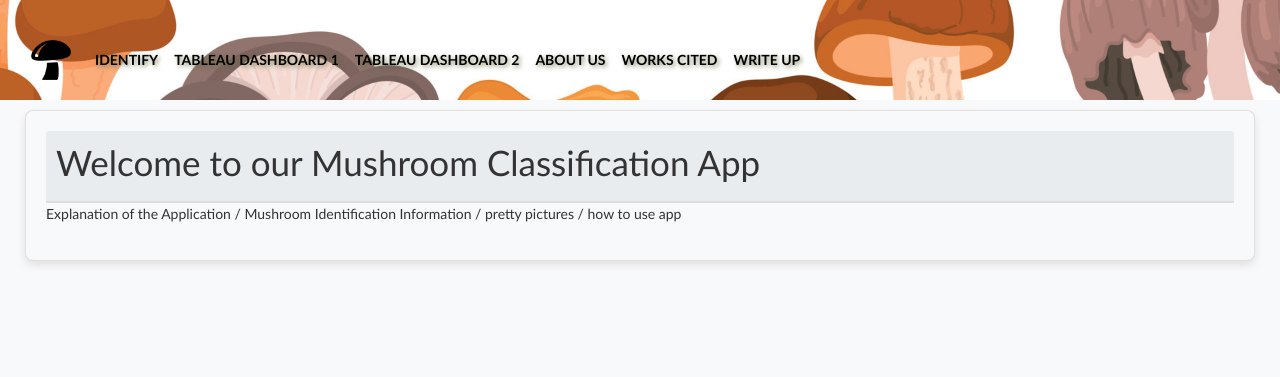
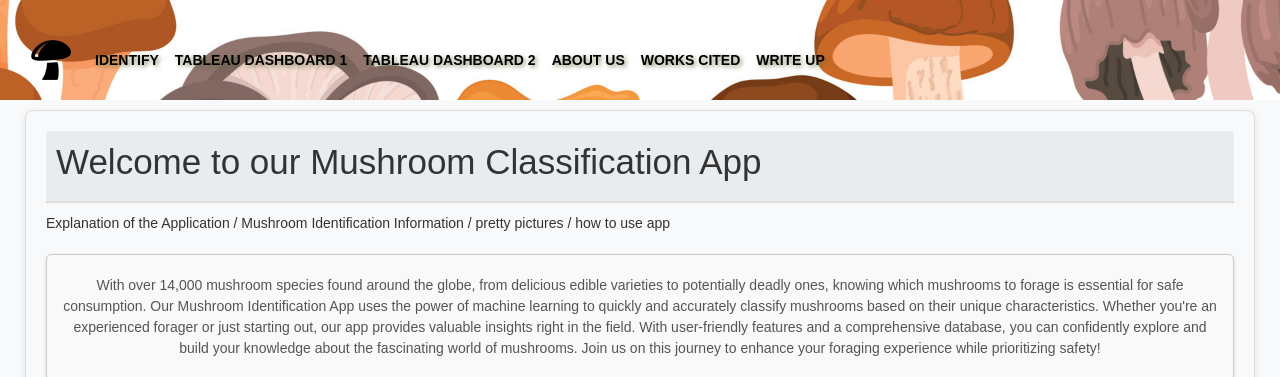
Before and after one commit to KelseyMersinas/Project-4-Group-10, a Flask app: page / in a window 1280 px wide. Shown: the top 377 px of the page. Run offline with Flask 3, Linux system fonts and the light colour scheme; parts of the project's set-up code (start-up, migrations or seed data) failed here and were passed over; some libraries are stand-ins or nearby versions.

Commit message:
updating app and read me

```diff
--- a/app/static/css/style.css
+++ b/app/static/css/style.css
@@ -99,3 +99,73 @@ body {
     padding: 10px; /* Add padding to header */
     color: #333; /* Dark text color for the header */
 }
+
+/* Predictions page styling */
+body {
+    font-family: Arial, sans-serif;
+}
+
+header h1, header p {
+    margin: 10px 0; /* Reduced margin for header */
+}
+
+.container {
+    max-width: 500px; /* Limit width of form */
+    margin: auto; /* Center the form */
+}
+
+.form-group {
+    margin-bottom: 15px; /* Space between form groups */
+}
+
+.form-group label {
+    margin-bottom: 5px; /* Space between label and input */
+}
+
+input[type="range"] {
+    width: 33%; /* Make range inputs full width */
+}
+
+#result {
+    margin-top: 15px; /* Space between result and form */
+}
+
+/* Landing page body styling */
+.text-box {
+    border: 1px solid #ccc; /* Border around the box */
+    border-radius: 5px; /* Rounded corners */
+    padding: 20px; /* Space inside the box */
+    color: #555; /* Use a medium-dark color for text */
+    box-shadow: 0 2px 5px rgba(0, 0, 0, 0.1); /* Subtle shadow for depth */
+    margin: 20px 0; /* Space above and below the box */
+}
+
+.container {
+    display: flex; /* Use flexbox for side-by-side layout */
+    justify-content: center; /* Center the images */
+    margin-bottom: 20px; /* Space below the images */
+}
+
+.image-box {
+    height: 200px; /* Set a fixed height for each image box */
+    margin: 0 10px; /* Space between images */
+    overflow: hidden; /* Hide any overflow */
+    border-radius: 5px; /* Rounded corners for the images */
+    display: flex; /* Enable flexbox for centering */
+    align-items: center; /* Center the image vertically */
+    justify-content: center; /* Center the image horizontally */
+}
+
+.image-box img {
+    width: 100%; /* Make images fill the box */
+    height: auto; /* Maintain aspect ratio */
+    display: block; /* Remove bottom space */
+}
+
+.text-box {
+    border: 1px solid #ccc; /* Border around the text box */
+    border-radius: 5px; /* Rounded corners */
+    padding: 10px; /* Space inside the box */
+    background-color: #f9f9f9; /* Background color */
+    text-align: center; /* Center text */
+}
--- a/app/templates/aboutus.html
+++ b/app/templates/aboutus.html
@@ -72,7 +72,7 @@
                             </div>
                             <div class="col-md-11">
                                 <p>
-                                    My name is Kelsey Mersinas. I am a Inside Sales Rep currently at Leaf Home. When I am not working, I enjoy biking, hiking or hanging out with friends.
+                                    My name is Kelsey Mersinas. I am an Inside Sales Rep currently at Leaf Home. When I am not working, I enjoy biking, hiking or hanging out with friends.
                                 </p>
                             </div>
                         </div>
--- a/app/templates/landing.html
+++ b/app/templates/landing.html
@@ -48,7 +48,24 @@
                     <h1>Welcome to our Mushroom Classification App</h1>
                 </div>
     <header>
-        <p>Explanation of the Application / Mushroom Identification Information / pretty pictures / how to use app</p>
+        <p>Explanation of the Application / Mushroom Identification Information / pretty pictures / how to use app
+            <div class="text-box">
+                <p>With over 14,000 mushroom species found around the globe, from delicious edible varieties to potentially deadly ones, knowing which mushrooms to forage is essential for safe consumption. Our Mushroom Identification App uses the power of machine learning to quickly and accurately classify mushrooms based on their unique characteristics.
+Whether you're an experienced forager or just starting out, our app provides valuable insights right in the field. With user-friendly features and a comprehensive database, you can confidently explore and build your knowledge about the fascinating world of mushrooms.
+Join us on this journey to enhance your foraging experience while prioritizing safety!</p>
+            </div>
+        </p>
     </header>
+    <div class="container">
+        <div class="image-box">
+            <img src="https://cdn.britannica.com/14/253814-138-42B6A52C/mushroom-fungi-photosynthesize-sunlight.jpg?w=800&h=450&c=crop" alt="button mushroom">
+        </div>
+        <div class="image-box">
+            <img src="https://mushroomexam.com/pluginfile.php/2441/mod_page/content/1/Destroying_angels_look_Alike.jpg" alt="destroying angel">
+        </div>
+    </div>
+    <div class="text-box">
+        <p>One is a harmless button mushroom, the other is the deadly destroying angel.</p>
+    </div>
 </body>
 </html>
```
Also changed, not shown: app/templates/predict.html (+5 -3 lines), app/templates/workscited.html (+62 -31 lines), README.md.
